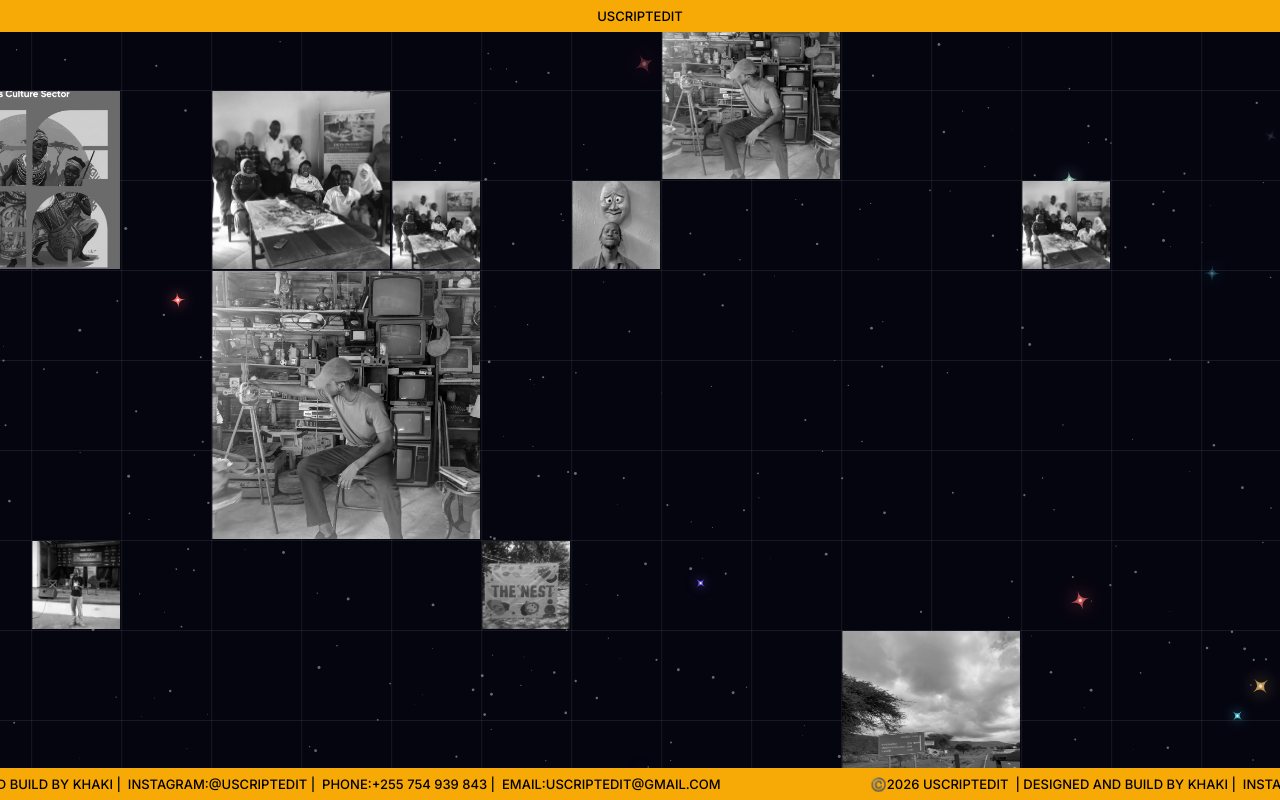
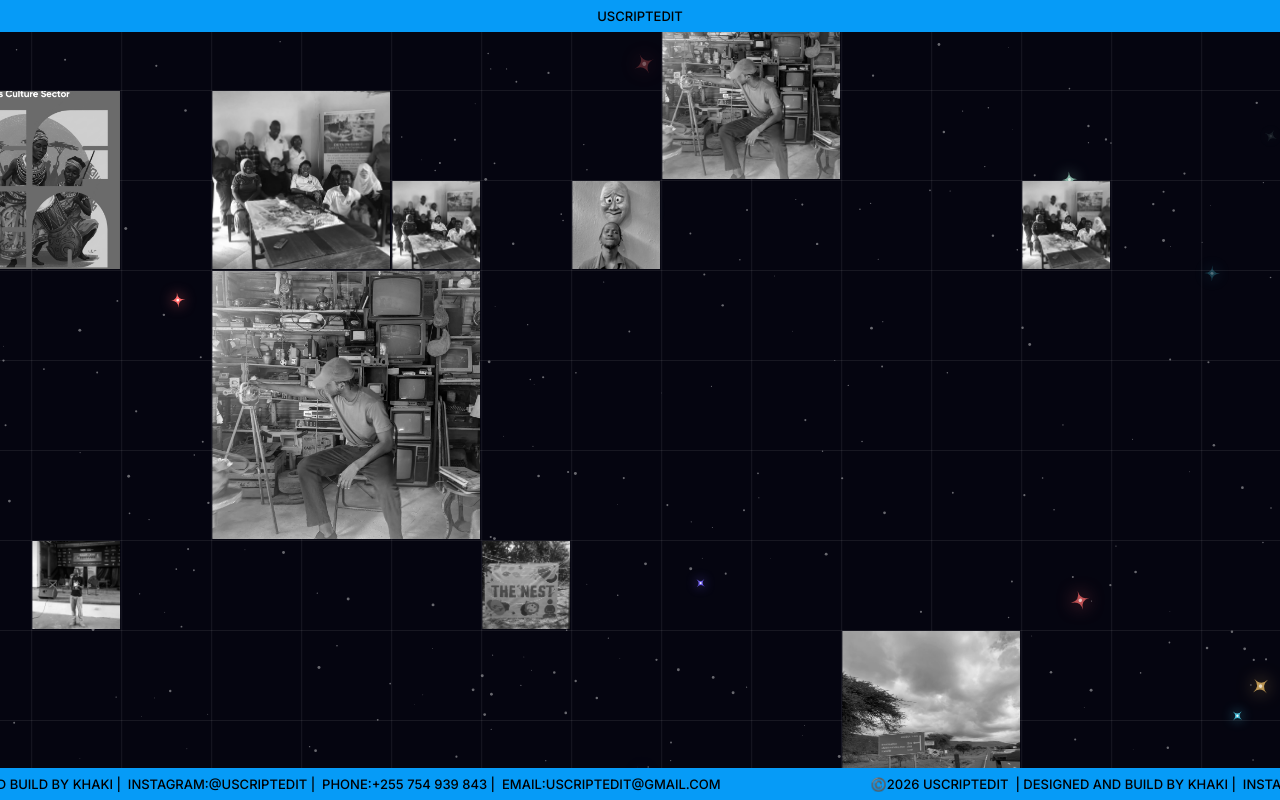
Before and after one commit to wenseslaus/uscriptedit-site, a React (Vite) app: page / in a window 1280 px wide. Built offline with nearby package versions, Linux system fonts and the light colour scheme.

Commit message:
Banner color change

```diff
--- a/src/index.css
+++ b/src/index.css
@@ -295,7 +295,7 @@ a {
   left: 0;
   width: 100vw;
   height: 32px;
-  background-color: #F7AA06;
+  background-color: #069bf7;
   color: #000000;
   font-size: 13px;
   font-weight: 500;
```
Also changed, not shown: public/projects/project-1/images/demo.jpg (deleted), public/projects/project-9/content.txt, public/projects/project-9/images/demo.jpg (deleted).
